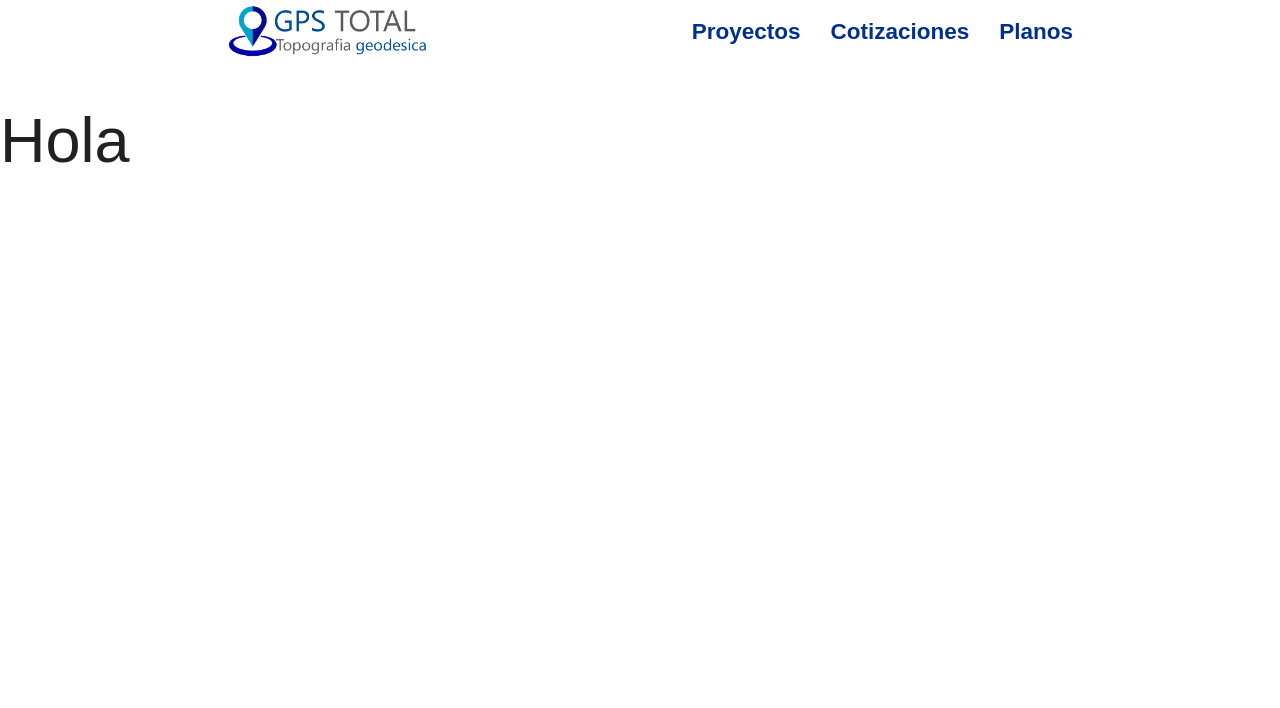
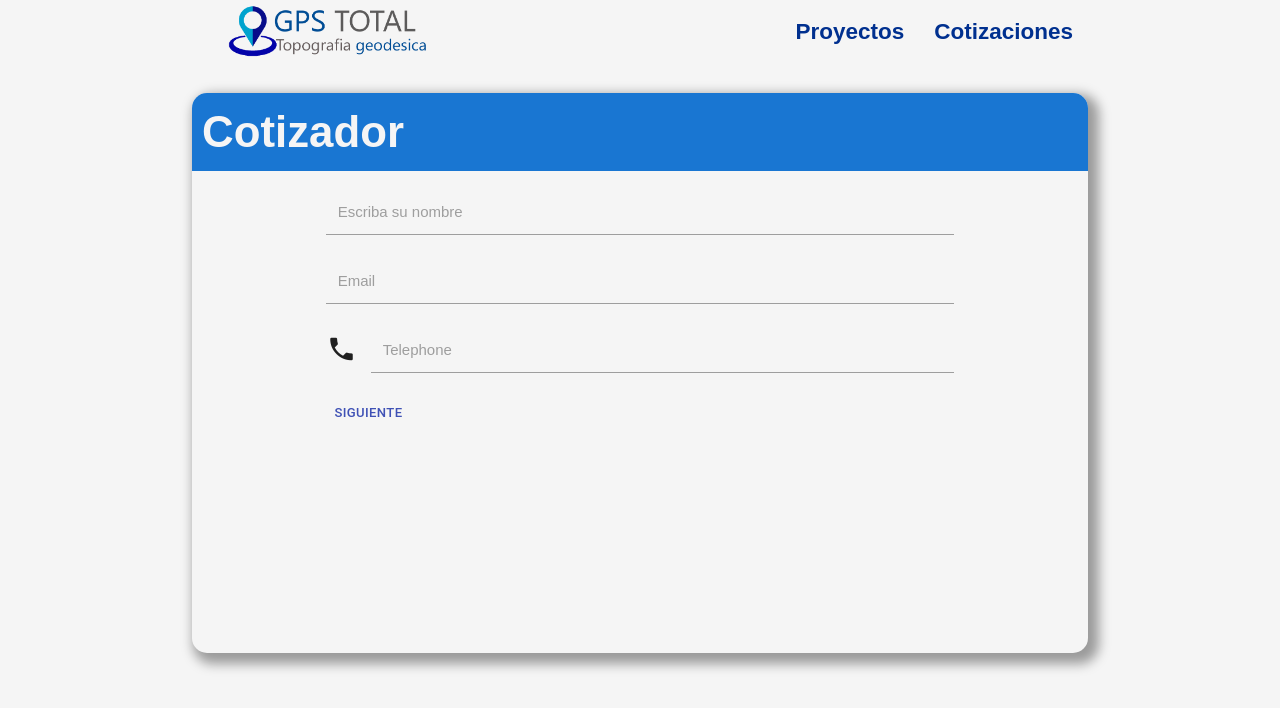
Before and after one commit to enrique-dev-coder/GPS-Total-React, a React (Create React App) app: page /cotizaciones in a window 1280 px wide. Shown: the top 708 px of the page. Built offline with nearby package versions, Linux system fonts and the light colour scheme.

Commit message:
empieza la seccion de cotizaciones

```diff
--- a/src/App.css
+++ b/src/App.css
@@ -1,5 +1,6 @@
 body {
   font-family: "Montserrat", sans-serif;
+  background-color: whitesmoke;
 }
 
 #op {
--- a/src/components/Cotizaciones/Cotizaciones.js
+++ b/src/components/Cotizaciones/Cotizaciones.js
@@ -1,11 +1,22 @@
 import React from "react";
 import Navbar from "../HomePage/Navbar";
+import { Container, Typography } from "@material-ui/core";
+import FirstStep from "./FirstStep"
+import "./Cotizador.css"
 
 function Cotizaciones() {
   return (
     <>
       <Navbar />
-      <h1>Hola</h1>
+      <section className="cotizaciones--container">
+        <div className="cotizaciones--title">
+          <h3>Cotizador</h3>
+        </div>
+        <div className="form--container">
+          <FirstStep/>
+        </div>
+      </section>
+
     </>
   );
 }
--- /dev/null
+++ b/src/components/Cotizaciones/Cotizador.css
@@ -0,0 +1,38 @@
+.cotizaciones--container{
+    width: 70%;
+    margin:0 auto;
+    min-height: 70vh;
+    background-color: whitesmoke;
+    border-radius: 15px;
+    -webkit-box-shadow: 6px 6px 12px 5px rgba(0,0,0,0.37);
+box-shadow: 6px 6px 12px 5px rgba(0,0,0,0.37);
+}
+
+.cotizaciones--title{
+width: 100%;
+border-radius: 15px 15px 0 0;
+background-color: #1976d2;
+}
+.cotizaciones--title h3{
+    color: whitesmoke;
+    padding: 15px 0;
+    margin-left: 10px;
+    font-weight: bold;
+}
+
+.form--container{
+    width: 70%;
+    margin:0 auto;
+}
+
+@media (max-width:475px) {
+    .cotizaciones--container{
+        width: 100%;
+        border-radius: 0;
+    }
+    .cotizaciones--title{
+        border-radius:0;
+
+    }
+
+}
--- /dev/null
+++ b/src/components/Cotizaciones/FirstStep.js
@@ -0,0 +1,27 @@
+import React from "react";
+import { Button, TextField } from "@material-ui/core";
+
+const FirstStep =()=>{
+    return(
+    <div>
+        <div class="input-field col s6">
+          <input id="first_name" type="text" className="validate"/>
+          <label for="first_name">Escriba su nombre</label>
+        </div>
+
+        <div class="input-field col s12">
+          <input id="email" type="email" className="validate"/>
+          <label for="email">Email</label>
+        </div>
+        <div class="input-field col s6">
+          <i class="material-icons prefix">phone</i>
+          <input id="icon_telephone" type="tel" class="validate"/>
+          <label for="icon_telephone">Telephone</label>
+        </div>
+        <Button color="primary">Siguiente</Button>
+    </div>
+
+
+    )
+}
+ export default FirstStep
--- a/src/components/HomePage/Navbar.js
+++ b/src/components/HomePage/Navbar.js
@@ -1,7 +1,8 @@
 import React, { useEffect } from "react";
 import M from "materialize-css/dist/js/materialize.min.js";
 import image from "../../images/logo_web_lg.png";
-import { Link } from "react-router-dom";
+import { Link as Link1 } from "react-router-dom";
+import { Link as Link2, animateScroll as scroll } from "react-scroll";
 function Navbar() {
   useEffect(() => {
     var elems = document.querySelectorAll(".sidenav");
@@ -14,36 +15,35 @@ function Navbar() {
   return (
     <nav id="navbar--style" role="navigation">
       <div className="nav-wrapper container">
-        <Link to="/" id="logo-container" class="brand-logo">
+        <Link1 to="/" id="logo-container" class="brand-logo">
           <img class="responsive-img" src={image} alt="logo" />
-        </Link>
+        </Link1>
         <ul className="right hide-on-med-and-down">
           <li>
-            <Link to="/proyectos">Proyectos</Link>
+            <Link2
+            to="proyects"
+            spy={true}
+            smooth={true}
+            offset={-70}
+            duration={300}
+            >
+              Proyectos</Link2>
           </li>
           <li>
-            <Link to="/cotizaciones">Cotizaciones</Link>
-          </li>
-          <li>
-            <a href="#">Planos</a>
+            <Link1 to="/cotizaciones">Cotizaciones</Link1>
           </li>
         </ul>
 
         <ul id="nav-mobile" className="sidenav">
           <li>
-            <Link to="/proyectos" className="sidenav-close">
+            <Link2 to="/proyectos" className="sidenav-close">
               Proyectos
-            </Link>
+            </Link2>
           </li>
-          <li>
-            <Link to="/cotizaciones" className="sidenav-close">
+         <li>
+            <Link1 to="/cotizaciones" className="sidenav-close">
               Cotizaciones
-            </Link>
-          </li>
-          <li>
-            <a href="#" className="sidenav-close">
-              Planos
-            </a>
+            </Link1>
           </li>
           <li>
             <a href="#" className="sidenav-close">
--- a/src/components/HomePage/Services.js
+++ b/src/components/HomePage/Services.js
@@ -3,7 +3,7 @@ import "./services.css"
 
 function Services() {
   return (
-    <article className="container services--text">
+    <article className="container services--text" style={{margin:"40px auto"}}>
       <div className="section" id="text--size">
         <div className="row">
           <div className="col s12 m4">
--- a/src/components/Proyectos/Proyectos.js
+++ b/src/components/Proyectos/Proyectos.js
@@ -32,7 +32,7 @@ function Proyectos() {
   },[])
   return(
 
-      <section className="section--proyectos__container">
+      <section className="section--proyectos__container" id="proyects">
         <h2>Contamos con amplia experiencia en proyectos nacionales en internancionales</h2>
         <div className="section--proyectos__container__cards">
           { cards.map((proyectos)=>{
```
Also changed, not shown: package.json (+3 -9 lines), src/components/Cotizaciones/SecondStep.js (added), 2 other files (tests, documents, lock files or other folders).
